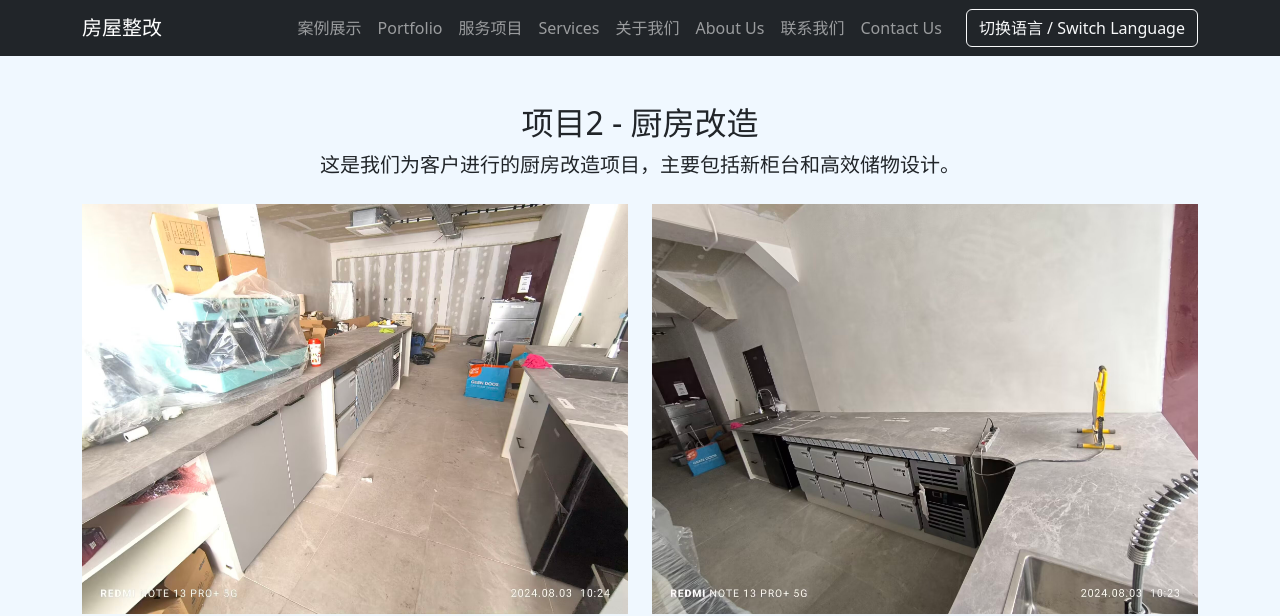
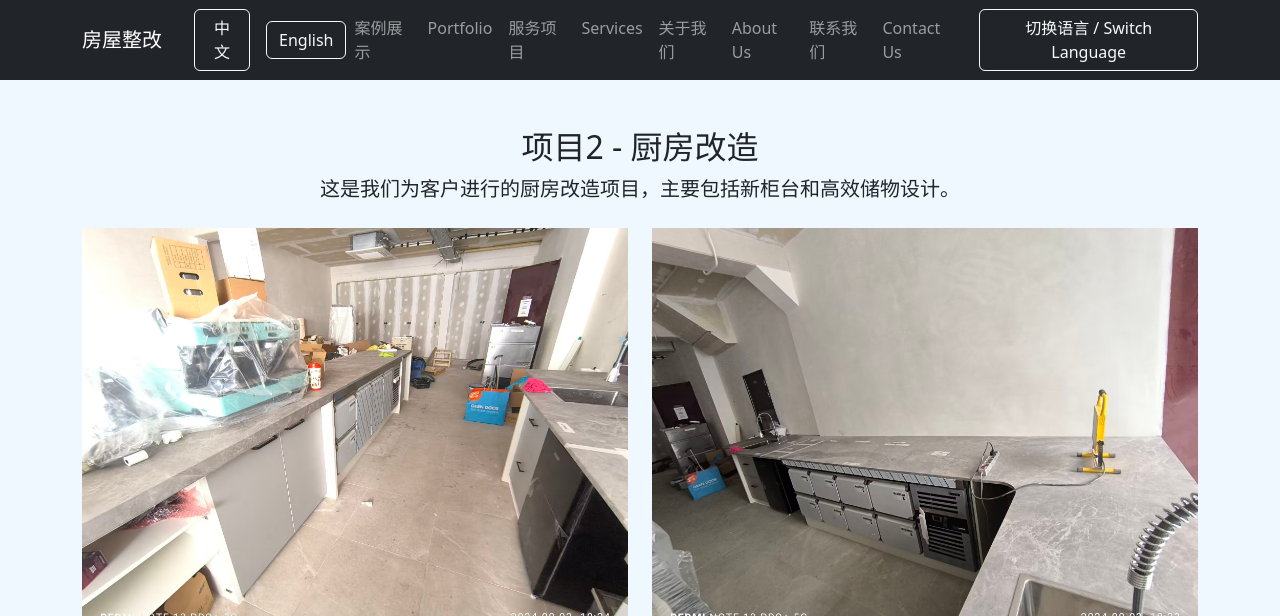
Before and after one commit to Ryanlee06/roomweb, a plain HTML site: page project2-detail.html in a window 1280 px wide. Shown: the top 616 px of the page. Drawn offline with nearby package versions, Linux system fonts and the light colour scheme.

Commit message:
Update project2-detail.html

```diff
--- a/project2-detail.html
+++ b/project2-detail.html
@@ -20,6 +20,11 @@
                 aria-controls="navbarNav" aria-expanded="false" aria-label="Toggle navigation">
                 <span class="navbar-toggler-icon"></span>
             </button>
+
+                            <!-- 在导航栏中添加语言切换按钮 -->
+<button class="btn btn-outline-light ms-3" id="btn-zh">中文</button>
+<button class="btn btn-outline-light ms-3" id="btn-en">English</button>
+
             <div class="collapse navbar-collapse" id="navbarNav">
                 <ul class="navbar-nav ms-auto">
                     <li class="nav-item"><a class="nav-link" href="portfolio.html" data-lang="zh">案例展示</a></li>
```
